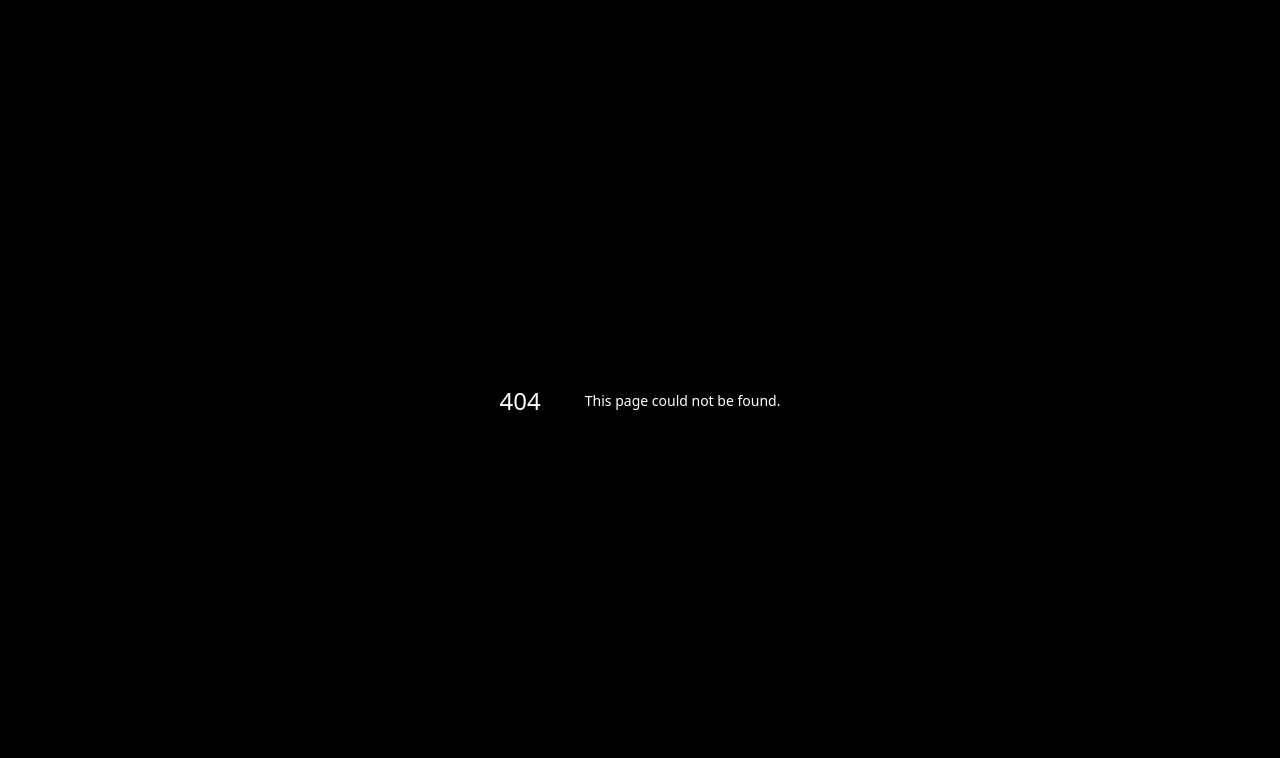
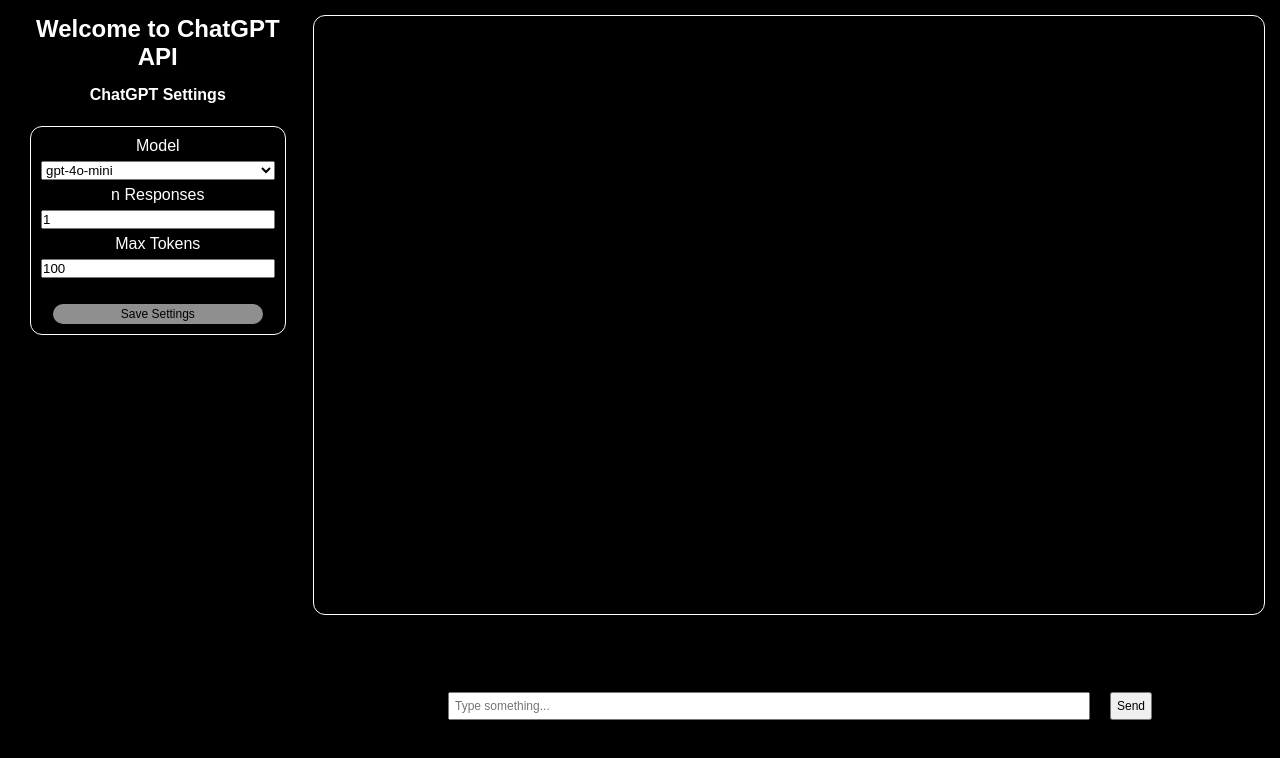
Before and after one commit to Evian-Chen/Next.js-practice, a Next.js app: page /pages/chatgpt in a window 1280 px wide. Before the commit this address had no page. Shown: the top 758 px of the page. Built offline with nearby package versions, Linux system fonts and the light colour scheme.

Commit message:
feat: complete chatGPT page css

```diff
--- a/app/page.js
+++ b/app/page.js
@@ -7,7 +7,7 @@
       <div className={styles.selectModel}>
         <h2>Chat with ChatGPT</h2>
         <p>ChatGPT API</p>
-        <Link href="/chatgpt">
+        <Link href="/pages/chatgpt">
           <button className={`${styles.selectBtn} ${styles.gpt}`}>Go to /chatgpt page</button>
         </Link>
       </div>
@@ -17,7 +17,7 @@
       <div className={styles.selectModel}>
         <h2>Chat with Gimini</h2>
         <p>Gemini API</p>
-        <Link href="/gemini">
+        <Link href="/pages/gemini">
           <button className={`${styles.selectBtn} ${styles.gimini}`}>Go to /gemini page</button>
         </Link>
       </div>
@@ -27,7 +27,7 @@
       <div className={styles.selectModel}>
         <h2>Chat with Perplexity</h2>
         <p>Perplexity API</p>
-        <Link href="/perplexity">
+        <Link href="/pages/perplexity">
           <button className={`${styles.selectBtn} ${styles.perplexity}`}>
             Go to /perplexity page
           </button>
--- a/app/styles/chat.module.css
+++ b/app/pages/chatgpt/chat.module.css
@@ -21,6 +21,13 @@
   width: 30%;
 }
 
+.right {
+  border: 1px solid white;
+  border-radius: 12px;
+  width: 100%;
+  height: 75vh;
+}
+
 .settingsContainer {
   display: flex;
   flex-direction: column;
@@ -31,13 +38,11 @@
 .paramBox {
   padding: 10px;
   border: 1px solid white;
-  border-radius: 8px;
+  border-radius: 12px;
   display: flex;
   flex-direction: column;
   justify-content: center;
-  border-radius: 12px;
   gap: 6px;
-  /* height: 70vh; */
   margin: 15px;
 }
 
@@ -65,14 +70,23 @@
   display: flex;
   flex-direction: row;
   align-items: flex-start;
-  /* flex-wrap: wrap-reverse; */
-  /* margin: 30px; */
   gap: 20px;
+  position: fixed;
+  bottom: 10%;
+  right: 10%;
 }
 
 .textBar {
-  width: 100%;
-  padding: 8px;
+  width: 200%;
+  padding: 5px;
+  font-size: 12px;
+}
+
+.send {
+  padding: 5px;
+  width: 10%;
+  text-align: center;
+  font-size: 12px;
 }
 
 .saved {
--- a/app/chatgpt/page.js
+++ b/app/pages/chatgpt/page.js
@@ -7,7 +7,7 @@
 "use client";
 
 import { useEffect, useState, useRef } from "react";
-import styles from "../styles/chat.module.css";
+import styles from "./chat.module.css";
 
 export default function chatPage() {
   const [input, setInput] = useState({
@@ -176,6 +176,7 @@
         </div>
       </div>
 
+      <div className={styles.right}>
         {/* right panel, message input box */}
         <div className={styles.chatBox}>
           {/* <h3>Chat</h3> */}
@@ -184,16 +185,13 @@
             placeholder="Type something..."
             value={input.content || ""}
             onChange={(e) => setInput({ ...input, content: e.target.value })}
-          className="textBar"
+            className={styles.textBar}
           />
-        <button
-          type="button"
-          onClick={sendMsg}
-          style={{ padding: "8px 12px", width: "100%" }}
-        >
+          <button type="button" onClick={sendMsg} className={styles.send}>
             Send
           </button>
         </div>
       </div>
+    </div>
   );
 }
```
Also changed, not shown: app/pages/gemini/page.js (renamed from app/gemini/page.js), app/pages/perplexity/page.js (renamed from app/perplexity/page.js). Lines whose indentation alone changed are shown as unchanged.
